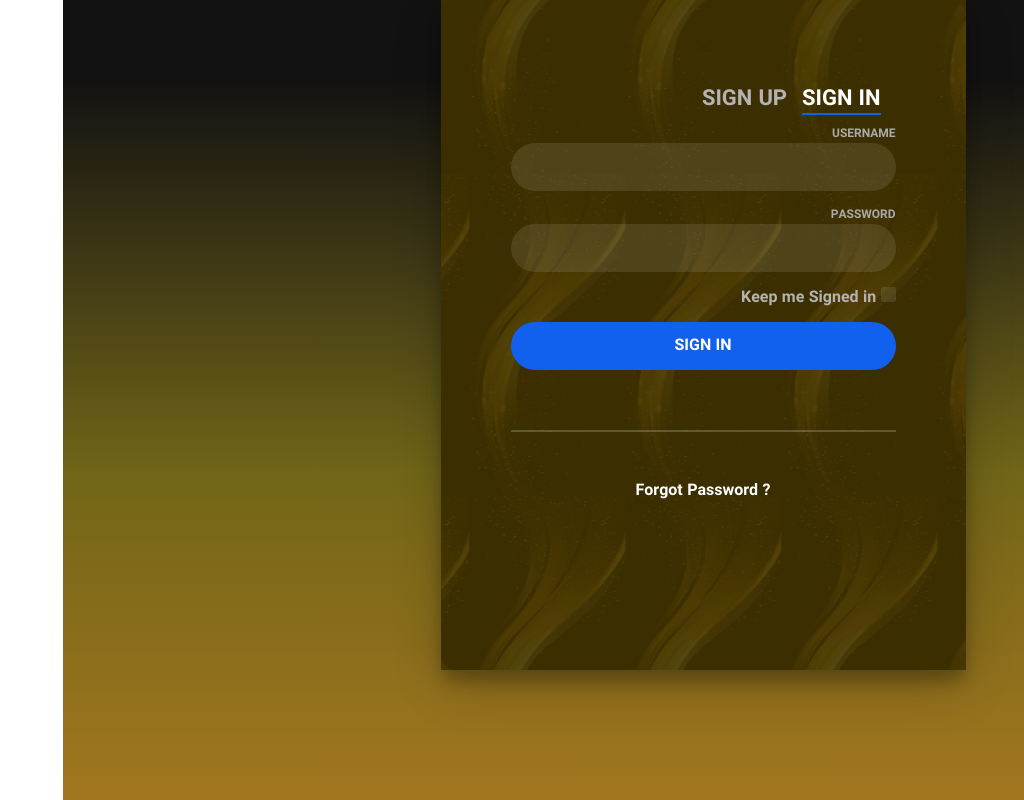
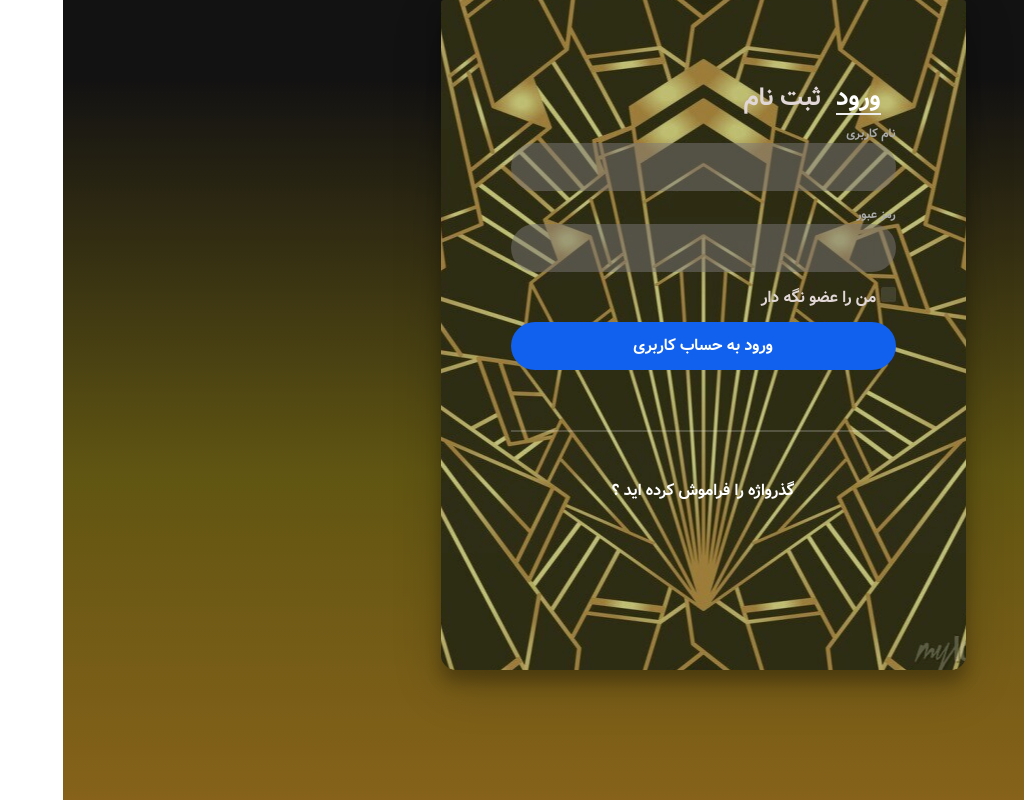
Before and after one commit to arshiya-hallajian/Shine, a React (Create React App) app in the folder frontend/: page / in a window 1280 px wide. Shown: the whole page, without its empty margins (256-1280 px from the left). Built offline with nearby package versions, Linux system fonts and the light colour scheme.

Commit message:
add regestration page

```diff
--- a/frontend/src/pages/login-signup/Login.css
+++ b/frontend/src/pages/login-signup/Login.css
@@ -1,9 +1,9 @@
 
 .body{
 	margin:0;
-	color:#b3b3b3;
-    background: rgb(19,18,18);
-    background: linear-gradient(180deg, rgba(19,18,18,1) 10%, rgba(113,101,24,1) 59%, rgba(162,118,31,1) 100%);
+	color:#e1d7d7;
+    background: #131212;
+    background: linear-gradient(180deg, #131212 10%, #605512 59%, #86621a 100%);
     width: 100vw;
     height: 100vh;
 	font:600 16px/18px 'Open Sans',sans-serif;
@@ -23,10 +23,11 @@ input{
 	max-width:525px;
 	min-height:670px;
 	position:relative;
-	background:url("../../../public/images/login3.jpg")  center ;
-	box-shadow:0 12px 15px 0 rgba(0,0,0,.24),0 17px 50px 0 rgba(0,0,0,.19);
-
-    border-radius: 15px;
+	background:url("../../../public/images/login2.jpg")  center ;
+	box-shadow:0 12px 15px 0 #0000003d,0 17px 50px 0 #00000030;
+	border-radius: 15px;
+	border-top-left-radius: 3px;
+	border-top-right-radius: 3px;
 
 }
 .login-html{
@@ -34,7 +35,10 @@ input{
 	height:100%;
 	position:absolute;
 	padding:90px 70px 50px 70px;
-	background:#423300e6;
+	background:rgba(77, 85, 5, 0.3);
+	border-radius: 15px;
+	border-top-left-radius: 3px;
+	border-top-right-radius: 3px;
 
 }
 .login-html .sign-in-htm,
@@ -59,7 +63,7 @@ input{
 	text-transform:uppercase;
 }
 .login-html .tab{
-	font-size:22px;
+	font-size:25px;
 	margin-right:15px;
 	padding-bottom:5px;
 	margin:0 15px 10px 0;
@@ -68,8 +72,8 @@ input{
 }
 .login-html .sign-in:checked + .tab,
 .login-html .sign-up:checked + .tab{
-	color:#fff;
-	border-color:#1161ee;
+	color:#ffffff;
+	border-color:#eeeeee;
 }
 .login-form{
 	min-height:345px;
@@ -84,15 +88,16 @@ input{
 .login-form .group .input,
 .login-form .group .button{
 	width:100%;
-	color:#fff;
+	color:#ffffff;
 	display:block;
+
 }
 .login-form .group .input,
 .login-form .group .button{
 	border:none;
 	padding:15px 20px;
 	border-radius:25px;
-	background:rgba(255,255,255,.1);
+	background:rgba(124, 121, 121, 0.5);
 }
 .login-form .group input[data-type="password"]{
 	/* text-security:circle; */
@@ -155,7 +160,7 @@ input{
 .hr{
 	height:2px;
 	margin:60px 0 50px 0;
-	background:rgba(255,255,255,.2);
+	background:#f5f5f533;
 }
 .foot-lnk{
 	text-align:center;
--- a/frontend/src/pages/login-signup/Login.jsx
+++ b/frontend/src/pages/login-signup/Login.jsx
@@ -5,60 +5,62 @@ const Login = () => {
 
   return (
 <div className="body">
+	<form action="">
 <div className="login-wrap">
 	<div className="login-html">
-		<input id="tab-1" type="radio" name="tab" className="sign-in" checked/><label htmlFor="tab-1" className="tab">Sign In</label>
-		<input id="tab-2" type="radio" name="tab" className="sign-up"/><label htmlFor="tab-2" className="tab">Sign Up</label>
+		<input id="tab-1" type="radio" name="tab" className="sign-in" checked/><label htmlFor="tab-1" className="tab">ورود</label>
+		<input id="tab-2" type="radio" name="tab" className="sign-up"/><label htmlFor="tab-2" className="tab">ثبت نام</label>
 		<div className="login-form">
 			<div className="sign-in-htm">
 				<div className="group">
-					<label htmlFor="user" className="label">Username</label>
+					<label htmlFor="user" className="label">نام کاربری</label>
 					<input autoComplete='off' id="user" type="text" className="input"/>
 				</div>
 				<div className="group">
-					<label htmlFor="pass" className="label">Password</label>
+					<label htmlFor="pass" className="label">رمز عبور</label>
 					<input id="pass1" type="password" className="input" data-type="password"/>
 				</div>
 				<div className="group">
 					<input id="check" type="checkbox" className="check" />
-					<label htmlFor="check"><span className="icon"></span> Keep me Signed in</label>
+					<label htmlFor="check"><span className="icon"></span> من را عضو نگه دار</label>
 				</div>
 				<div className="group">
-					<input type="submit" className="button" value="Sign In"/>
+					<input type="submit" className="button" value="ورود به حساب کاربری"/>
 				</div>
 				<div className="hr"></div>
 				<div className="foot-lnk">
-					<a href="#forgot">? Forgot Password</a>
+					<a href="#forgot">گذرواژه را فراموش کرده اید ؟</a>
 				</div>
 			</div>
 			<div className="sign-up-htm">
 				<div className="group">
-					<label htmlFor="user" className="label">Username</label>
+					<label htmlFor="user" className="label">نام کاربری</label>
 					<input autoComplete='off' id="user1" type="text" className="input"/>
 				</div>
 				<div className="group">
-					<label htmlFor="pass" className="label">Password</label>
+					<label htmlFor="pass" className="label">رمز عبور</label>
 					<input id="pass2" type="password" className="input" data-type="password"/>
 				</div>
 				<div className="group">
-					<label htmlFor="pass" className="label">Repeat Password</label>
+					<label htmlFor="pass" className="label">تکرار رمز عبور</label>
 					<input id="pass3" type="password" className="input" data-type="password"/>
 				</div>
 				<div className="group">
-					<label htmlFor="pass" className="label">Email Address</label>
+					<label htmlFor="pass" className="label">آدرس ایمیل</label>
 					<input id="email" type="email" className="input"/>
-				</div>
+				</div><br />
 				<div className="group">
-					<input type="submit" className="button" value="Sign Up"/>
+					<input type="submit" className="button" value=" ثبت نام"/>
 				</div>
 				<div className="hr"></div>
 				<div className="foot-lnk">
-					<label htmlFor="tab-1">Already Member?</label>
+					<label htmlFor="tab-1"> عضو هستید ؟</label>
 				</div>
 			</div>
 		</div>
 	</div>
 </div>
+</form>
 </div>
   )
 }
```
Also changed, not shown: frontend/public/images/login2.jpg (added).
